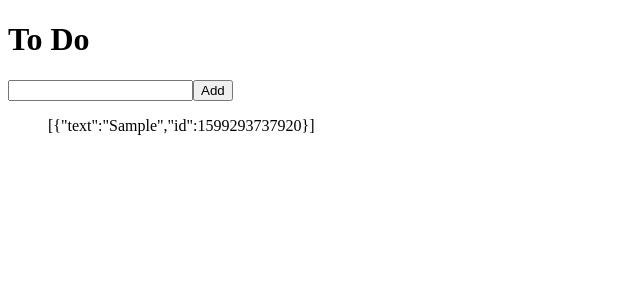
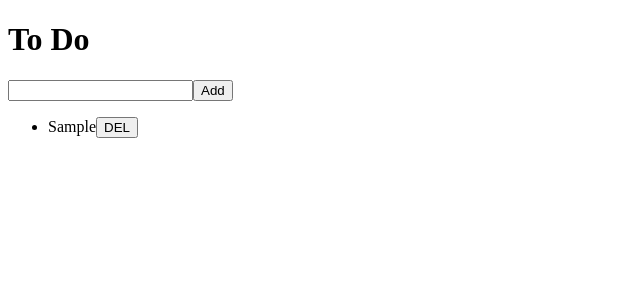
Before and after one commit to dngwoo/vanilla-redux, a React (Create React App) app: page /#/ in a window 1280 px wide. Both pictures are taken after typing "Sample" into the empty fields and a click on the button "Add". Shown: the top 300 px of the page, without its empty margins (0-640 px from the left). Built offline with nearby package versions, Linux system fonts and the light colour scheme.

Commit message:
Deleting To Do

```diff
--- /dev/null
+++ b/src/components/ToDo.js
@@ -0,0 +1,17 @@
+import React from "react";
+import { connect } from "react-redux";
+import { actionCreators } from "../store";
+
+function ToDo({ text, deleteToDo }) {
+  return (
+    <li>
+      {text}
+      <button onClick={deleteToDo}>DEL</button>
+    </li>
+  );
+}
+
+function mapDispatchToProps(dispatch, ownProps) {
+  return { deleteToDo: () => dispatch(actionCreators.deleteToDo(ownProps.id)) };
+}
+export default connect(null, mapDispatchToProps)(ToDo);
--- a/src/routes/Home.js
+++ b/src/routes/Home.js
@@ -1,6 +1,7 @@
 import React, { useState } from "react";
 import { connect } from "react-redux";
 import { actionCreators } from "../store";
+import ToDo from "../components/ToDo";
 
 function Home({ toDos, addToDo }) {
   const [text, setText] = useState("");
@@ -21,7 +22,12 @@ function Home({ toDos, addToDo }) {
         <input type="text" value={text} onChange={onChange} />
         <button>Add</button>
       </form>
-      <ul>{JSON.stringify(toDos)}</ul>
+      <ul>
+        {toDos.map((v) => (
+          <ToDo {...v} key={v.id}></ToDo>
+          //   <ToDo text={v.text} key={v.id}></ToDo>
+        ))}
+      </ul>
     </>
   );
 }
```
